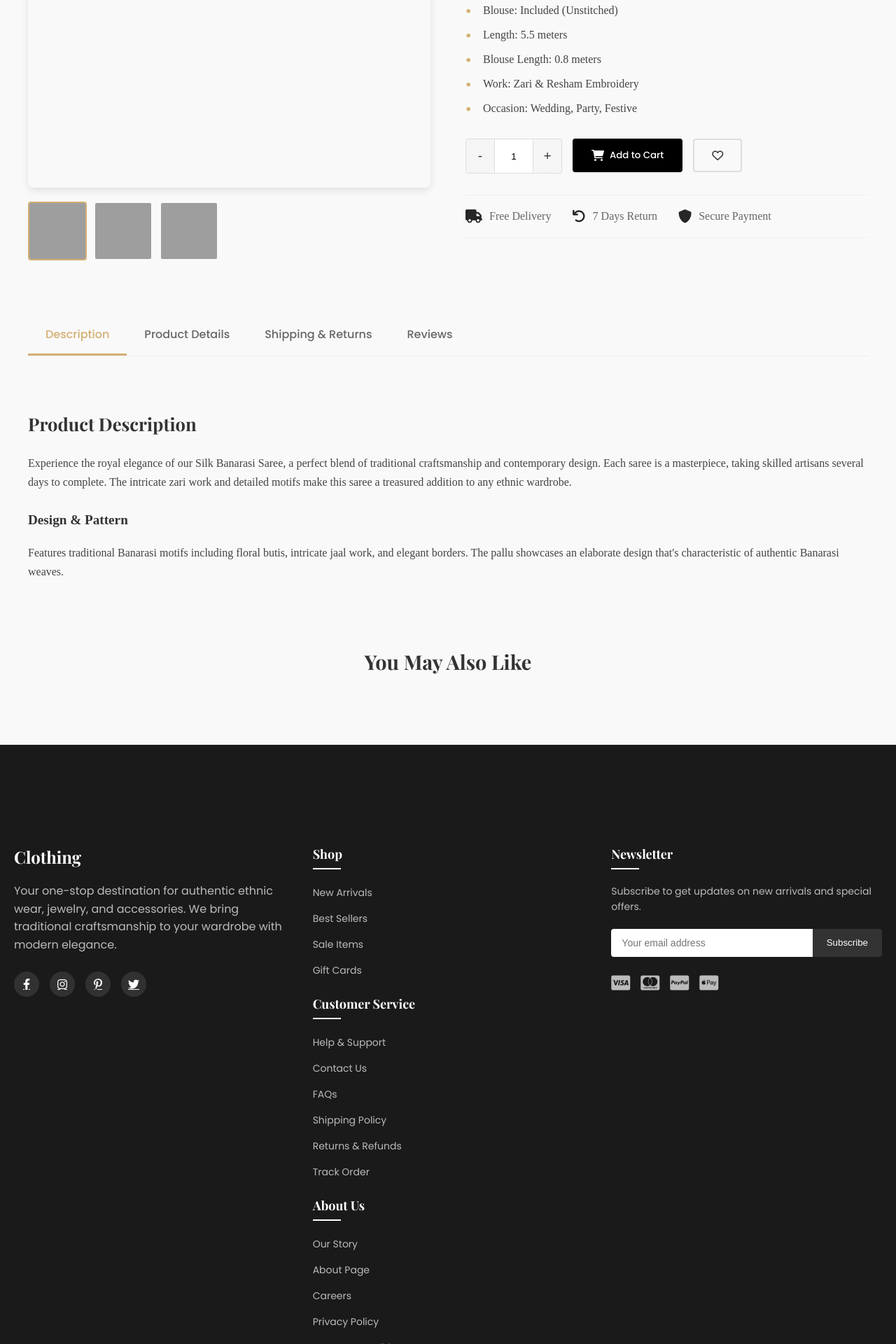
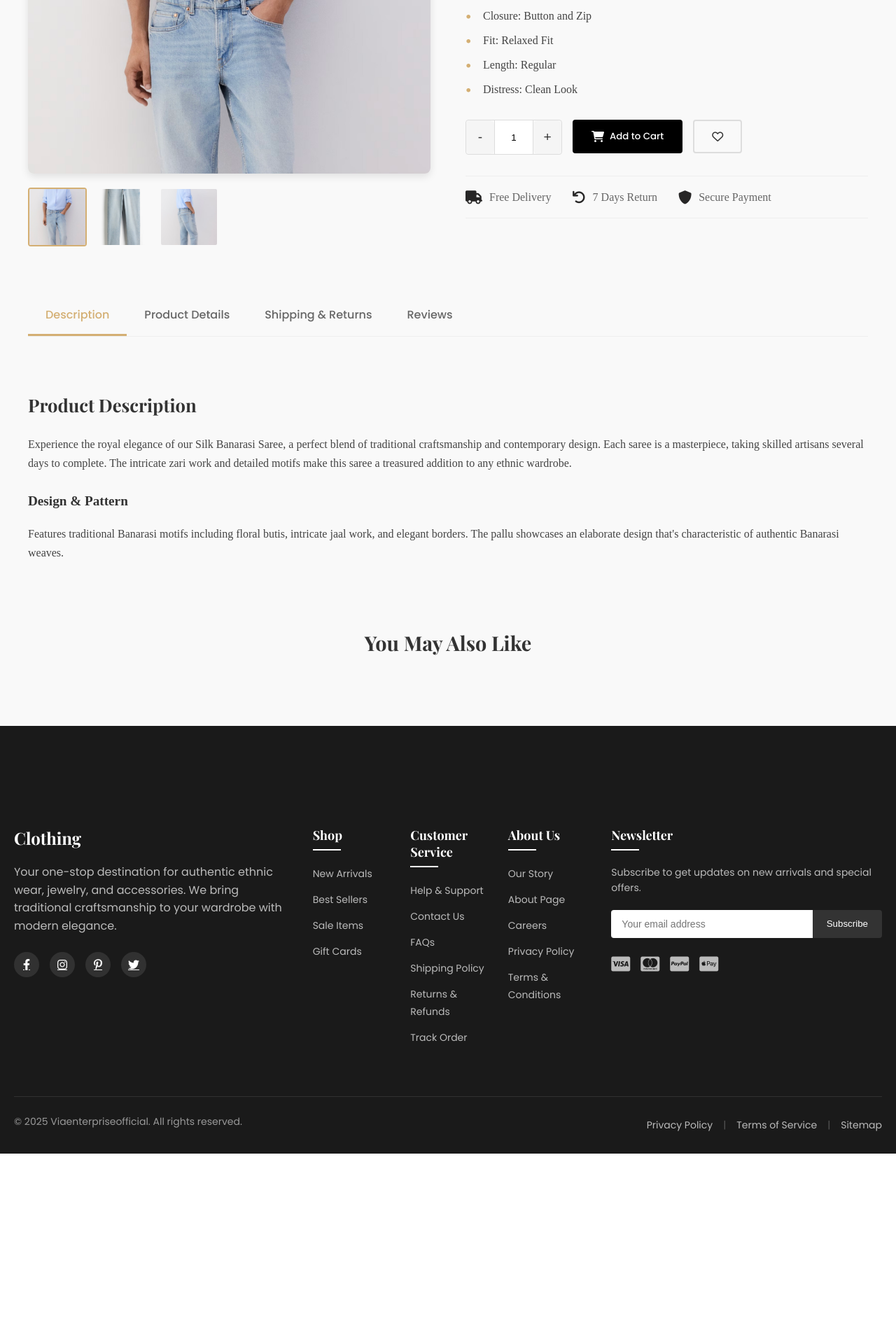
Before and after one commit to whoiskr1sh/Viaenterpriseofficial, a PHP site: page /product.html in a window 1280 px wide. Shown: the part 532-2452 px from the top of the page at 70% size. After the commit the page ends 2180 px from the top, so only its background shows below. Run offline with PHP 8.4, Linux system fonts and the light colour scheme; grey boxes are pictures that could not be loaded.

Commit message:
your update message

```diff
--- a/assets/css/components/footer.css
+++ b/assets/css/components/footer.css
@@ -5,7 +5,16 @@
     padding: 60px 0 0;
     font-family: 'Poppins', sans-serif;
 }
+.footer-links {
+    display: flex;
+    justify-content: space-between; /* or center / flex-start as you prefer */
+    gap: 2rem;                      /* space between the three columns */
+}
 
+.footer-column {
+    flex: 1;                        /* make each column take equal width */
+    min-width: 100px;               /* prevent them from shrinking too small */
+}
 .footer-container {
     max-width: 1400px;
     margin: 0 auto;
--- a/assets/css/components/navbar.css
+++ b/assets/css/components/navbar.css
@@ -44,6 +44,7 @@ body.mobile-menu-open {
 
 .nav-container {
     max-width: 1400px;
+    max-height: var(--navbar-height);
     margin: 0 auto;
     padding: 0 20px;
     display: flex;
--- a/components/navbar.html
+++ b/components/navbar.html
@@ -2,7 +2,7 @@
 <nav class="navbar">
     <div class="nav-container">
         <!-- Logo -->
-         <img src="assets/images/logo.png" alt="Clothing Logo" class="logo-image" height="100px" width="119px"/>
+         <img src="assets/images/logo.png" alt="Clothing Logo" class="logo-image" height="85px" width="100px"/>
 
 
         <!-- Main Navigation -->
--- a/product.html
+++ b/product.html
@@ -29,17 +29,17 @@
             <!-- Product Gallery -->
             <div class="product-gallery">
                 <div class="main-image">
-                    <img src="assets/images/saree.webp" alt="Silk Banarasi Saree" id="mainImage">
+                    <img src="assets/images/denim1.webp" alt="Slim Fit Denims" id="mainImage">
                 </div>
                 <div class="thumbnail-container">
-                    <div class="thumbnail active" data-image="assets/images/saree.webp">
-                        <img src="assets/images/saree.webp" alt="Silk Banarasi Saree">
+                    <div class="thumbnail active" data-image="assets/images/denim1.webp">
+                        <img src="assets/images/denim1.webp" alt="Slim Fit Denims">
                     </div>
-                    <div class="thumbnail" data-image="assets/images/kanjivaram.webp">
-                        <img src="assets/images/kanjivaram.webp" alt="Silk Banarasi Saree Detail">
+                    <div class="thumbnail" data-image="assets/images/denim1_detail.webp">
+                        <img src="assets/images/denim1_detail.webp" alt="Slim Fit Denims Detail">
                     </div>
-                    <div class="thumbnail" data-image="assets/images/Georgette Embroidered Saree.jpg">
-                        <img src="assets/images/Georgette Embroidered Saree.jpg" alt="Silk Banarasi Saree Back">
+                    <div class="thumbnail" data-image="assets/images/denim1_back.webp">
+                        <img src="assets/images/denim1_back.webp" alt="Slim Fit Denims Back">
                     </div>
                 </div>
             </div>
@@ -49,11 +49,11 @@
                 <nav class="breadcrumb">
                     <a href="index.html">Home</a> /
                     <a href="shop.html">Shop</a> /
-                    <a href="shop.html?category=sarees">Sarees</a> /
-                    <span>Silk Banarasi Saree</span>
+                    <a href="shop.html?category=denims">Denims</a> /
+                    <span>Slim Fit Denims</span>
                 </nav>
 
-                <h1 class="product-title">Silk Banarasi Saree</h1>
+                <h1 class="product-title">Slim Fit Denims</h1>
 
                 <div class="product-rating">
                     <div class="stars">
@@ -74,25 +74,23 @@
 
                 <div class="product-description">
                     <h3>Description</h3>
-                    <p>This exquisite Silk Banarasi Saree is handwoven by skilled artisans from Varanasi. Made with pure
-                        silk and zari work, this saree features intricate floral and buta designs that reflect the rich
-                        heritage of Banarasi weaving. The golden zari borders and pallu add a royal touch, making it
-                        perfect for weddings, festivals, and special occasions.</p>
+                    <p>5-pocket jeans in rigid cotton denim with a straight leg and a loose fit from the seat to the hem with a dropped crotch and extra room around the whole leg.
+                        Regular waist and a button fly. All you need to conquer the full denim look.</p>
 
                     <div class="product-features">
                         <h4>Features:</h4>
                         <ul>
-                            <li>Fabric: Pure Banarasi Silk</li>
-                            <li>Blouse: Included (Unstitched)</li>
-                            <li>Length: 5.5 meters</li>
-                            <li>Blouse Length: 0.8 meters</li>
-                            <li>Work: Zari & Resham Embroidery</li>
-                            <li>Occasion: Wedding, Party, Festive</li>
+                            <li>Fabric: 100% Cotton</li>
+                            <li>Care: Machine Wash</li>
+                            <li>Closure: Button and Zip</li>
+                            <li>Fit: Relaxed Fit</li>
+                            <li>Length: Regular</li>
+                            <li>Distress: Clean Look</li>
                         </ul>
                     </div>
                 </div>
 
-                <div class="product-actions" data-product-id="saree123">
+                <div class="product-actions" data-product-id="denim123">
                     <div class="quantity-selector">
                         <button class="quantity-btn" id="decreaseQty">-</button>
                         <input type="number" id="quantity" value="1" min="1" max="10">
```
Also changed, not shown: assets/js/shop.js (+26 -10 lines), index.html (+3 -16 lines), shop.html (+17 -17 lines), assets/images/banner.webp (added), assets/images/banner1.webp (added), assets/images/denim1.webp, assets/images/denim1_back.webp (added), assets/images/denim1_detail.webp (added), 4 other files.
